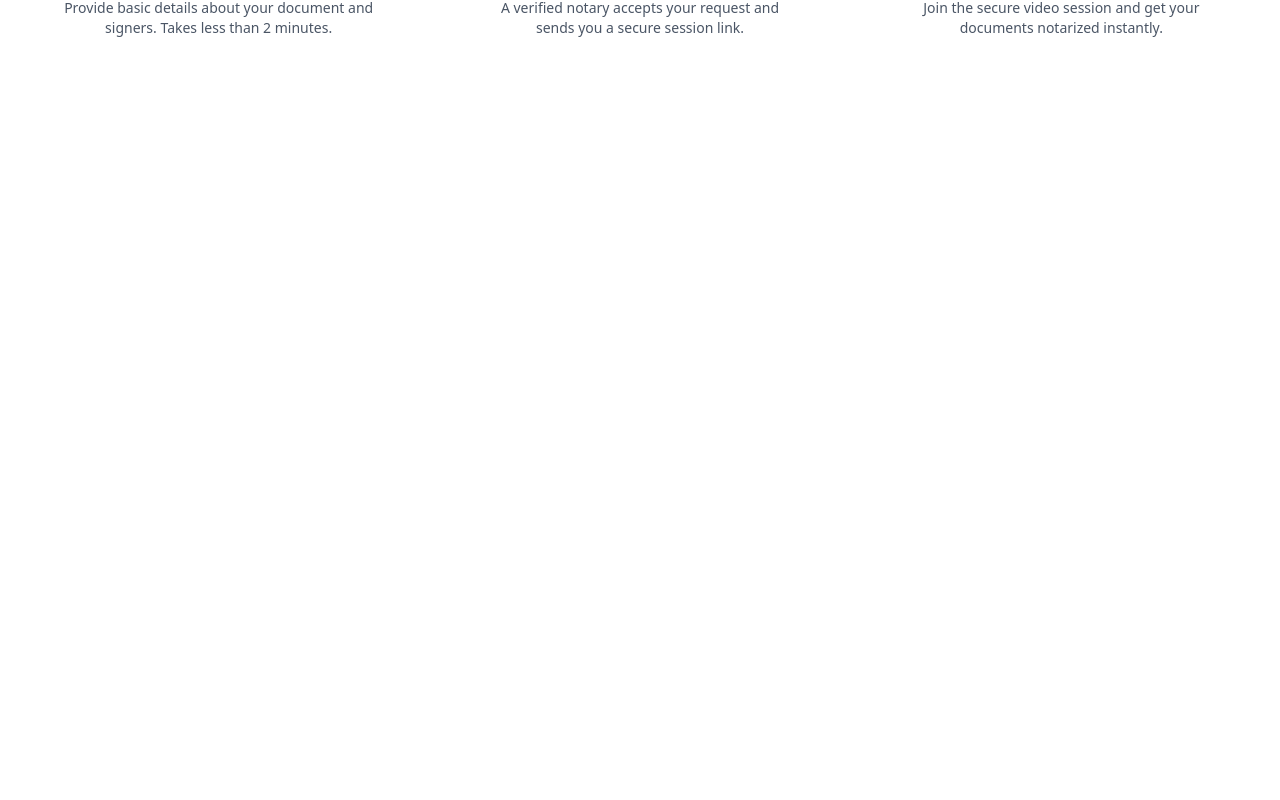
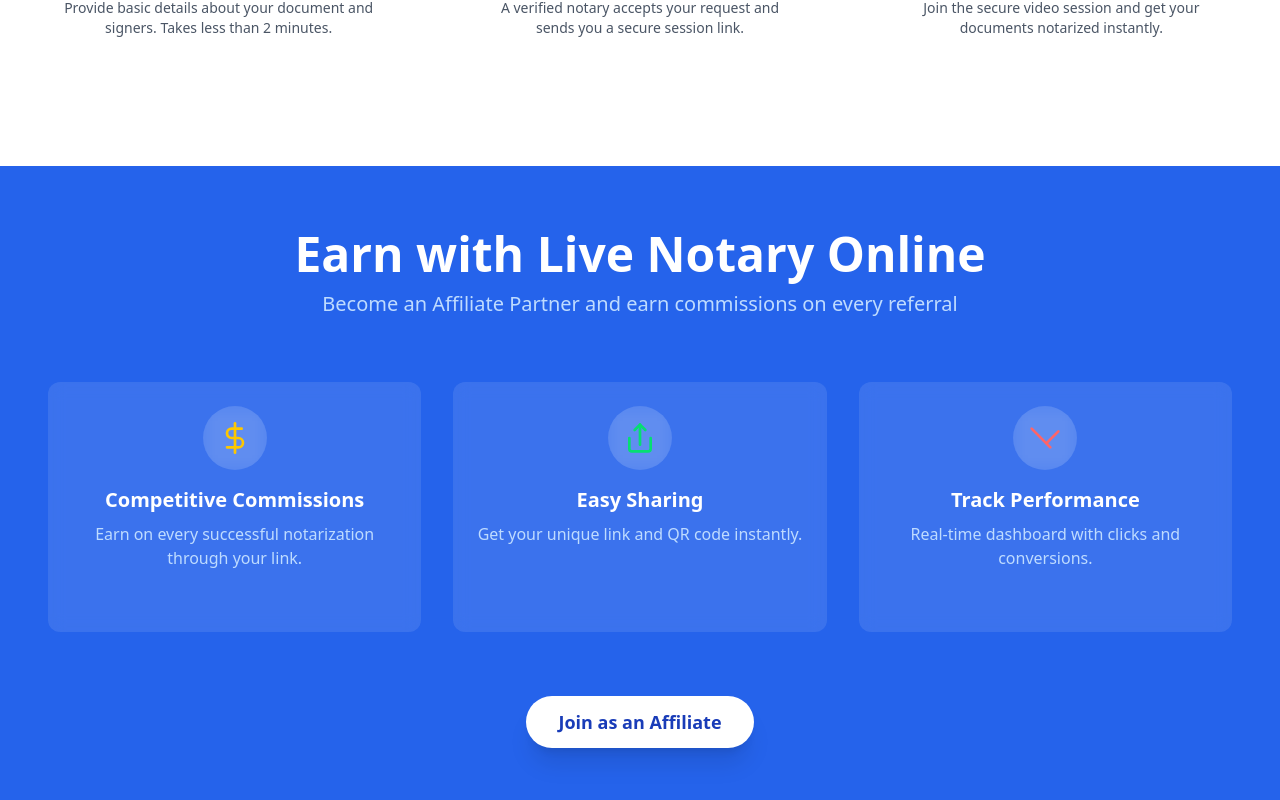
Before and after one commit to SabbirHossainEvan/LiveNotary, a Next.js app: page / in a window 1280 px wide. Shown: the part 1010-1810 px from the top of the page. Before the commit the page ends 1176 px from the top, so only its background shows below. Built offline with nearby package versions, Linux system fonts and the light colour scheme.

Commit message:
Affiliate section

```diff
--- a/package.json
+++ b/package.json
@@ -12,7 +12,8 @@
     "lucide-react": "^0.556.0",
     "next": "16.0.7",
     "react": "19.2.0",
-    "react-dom": "19.2.0"
+    "react-dom": "19.2.0",
+    "react-intersection-observer": "^10.0.0"
   },
   "devDependencies": {
     "@tailwindcss/postcss": "^4",
--- a/src/app/page.js
+++ b/src/app/page.js
@@ -1,4 +1,5 @@
 
+import AffiliateSection from "@/components/Home/AffiliateSection/AffiliateSection";
 import HeroSection from "@/components/Home/HeroSection/HeroSection";
 import HowItWorks from "@/components/Home/HowItWorks/HowItWorks";
 import Image from "next/image";
@@ -8,6 +9,7 @@ export default function Home() {
     <div className="">
       <HeroSection></HeroSection>
       <HowItWorks></HowItWorks>
+      <AffiliateSection></AffiliateSection>
     </div>
   );
 }
--- /dev/null
+++ b/src/components/Home/AffiliateSection/AffiliateSection.jsx
@@ -0,0 +1,126 @@
+
+'use client';
+
+import React, { useEffect, useState } from 'react';
+
+const IconDollar = (props) => (
+  <svg {...props} xmlns="http://www.w3.org/2000/svg" width="24" height="24" viewBox="0 0 24 24" fill="none" stroke="currentColor" strokeWidth="2" strokeLinecap="round" strokeLinejoin="round"><line x1="12" y1="1" x2="12" y2="23"></line><path d="M17 5H9.5a3.5 3.5 0 0 0 0 7h5a3.5 3.5 0 0 1 0 7H6"></path></svg>
+);
+const IconShare = (props) => (
+  <svg {...props} xmlns="http://www.w3.org/2000/svg" width="24" height="24" viewBox="0 0 24 24" fill="none" stroke="currentColor" strokeWidth="2" strokeLinecap="round" strokeLinejoin="round"><path d="M4 12v8a2 2 0 0 0 2 2h12a2 2 0 0 0 2-2v-8"></path><polyline points="16 6 12 2 8 6"></polyline><line x1="12" y1="2" x2="12" y2="17"></line></svg>
+);
+const IconTrending = (props) => (
+  <svg {...props} xmlns="http://www.w3.org/2000/svg" width="24" height="24" viewBox="0 0 24 24" fill="none" stroke="currentColor" strokeWidth="2" strokeLinecap="round" strokeLinejoin="round"><polyline points="22 7 13 16 16 19 2 5"></polyline></svg>
+);
+
+const features = [
+  {
+    Icon: IconDollar,
+    title: 'Competitive Commissions',
+    description: 'Earn on every successful notarization through your link.',
+    color: 'text-yellow-400',
+  },
+  {
+    Icon: IconShare,
+    title: 'Easy Sharing',
+    description: 'Get your unique link and QR code instantly.',
+    color: 'text-green-400',
+  },
+  {
+    Icon: IconTrending,
+    title: 'Track Performance',
+    description: 'Real-time dashboard with clicks and conversions.',
+    color: 'text-red-400',
+  },
+];
+
+// Individual Card Component
+const FeatureCard = ({ feature, index, isAnimated }) => {
+
+  const delayClass = `delay-${index * 300}`;
+
+  return (
+    <div
+      className={`
+        flex flex-col items-center p-6 m-4 w-full md:w-1/3 min-h-[250px]
+        bg-white/10 backdrop-blur-sm rounded-xl
+        transform transition-all duration-700 ease-out
+        ${delayClass}
+
+        ${isAnimated
+            ? 'opacity-100 translate-y-0'
+            : 'opacity-0 translate-y-10'
+        }
+      `}
+    >
+      <div className="p-4 rounded-full bg-white/10 backdrop-blur-sm  mb-4">
+        <feature.Icon className={`w-8 h-8 ${feature.color}`} />
+      </div>
+      <h3 className="text-xl font-bold text-white mb-2 text-center">
+        {feature.title}
+      </h3>
+      <p className="text-blue-200 text-center">
+        {feature.description}
+      </p>
+    </div>
+  );
+};
+
+// Main Section Component
+const AffiliateSection = () => {
+
+  const [isAnimated, setIsAnimated] = useState(false);
+
+  useEffect(() => {
+
+    setIsAnimated(true);
+  }, []);
+
+  return (
+    <section
+      className="bg-[#2563EB] py-16 px-4 sm:px-6 lg:px-8 text-white min-h-[600px] flex flex-col justify-center items-center"
+    >
+      {/* --- Title Section --- */}
+      <div
+        className={`
+          text-center mb-12 transition-opacity duration-1000 ease-out
+          ${isAnimated ? 'opacity-100' : 'opacity-0'}
+        `}
+      >
+        <h2 className="text-4xl sm:text-5xl font-bold mb-3">
+          Earn with Live Notary Online
+        </h2>
+        <p className="text-xl text-blue-200">
+          Become an Affiliate Partner and earn commissions on every referral
+        </p>
+      </div>
+
+      {/* --- Cards Container --- */}
+      <div className="flex flex-col md:flex-row justify-center items-start max-w-7xl w-full">
+        {features.map((feature, index) => (
+          <FeatureCard
+            key={index}
+            feature={feature}
+            index={index}
+            isAnimated={isAnimated}
+          />
+        ))}
+      </div>
+
+      {/* --- CTA Button --- */}
+      <div
+        // Animated button
+        className={`
+          mt-12 transition-all duration-1000 ease-out delay-900
+          ${isAnimated ? 'opacity-100 scale-100' : 'opacity-0 scale-90'}
+        `}
+      >
+        <button className="px-8 py-3 text-lg font-semibold text-blue-800 bg-white rounded-full hover:bg-gray-200 transition duration-300 shadow-xl">
+          Join as an Affiliate
+        </button>
+      </div>
+    </section>
+  );
+};
+
+export default AffiliateSection;
--- a/src/components/utility/NavBar/NavBar.jsx
+++ b/src/components/utility/NavBar/NavBar.jsx
@@ -194,7 +194,7 @@ const Navbar = () => {
     return (
         <header className={`
       fixed top-0 left-0 w-full bg-white z-50 transition-all shadow-lg duration-300
-      ${isScrolled ? 'shadow-lg bg-white/95 backdrop-blur-sm' : 'bg-white'}
+      ${isScrolled ? 'shadow-lg bg-white backdrop-blur-sm' : 'bg-white'}
     `}>
             <nav className="px-6 md:px-18 lg:px-20">
                 <div className="flex justify-between items-center ">
```
Also changed, not shown: 1 other file (tests, documents, lock files or other folders).
